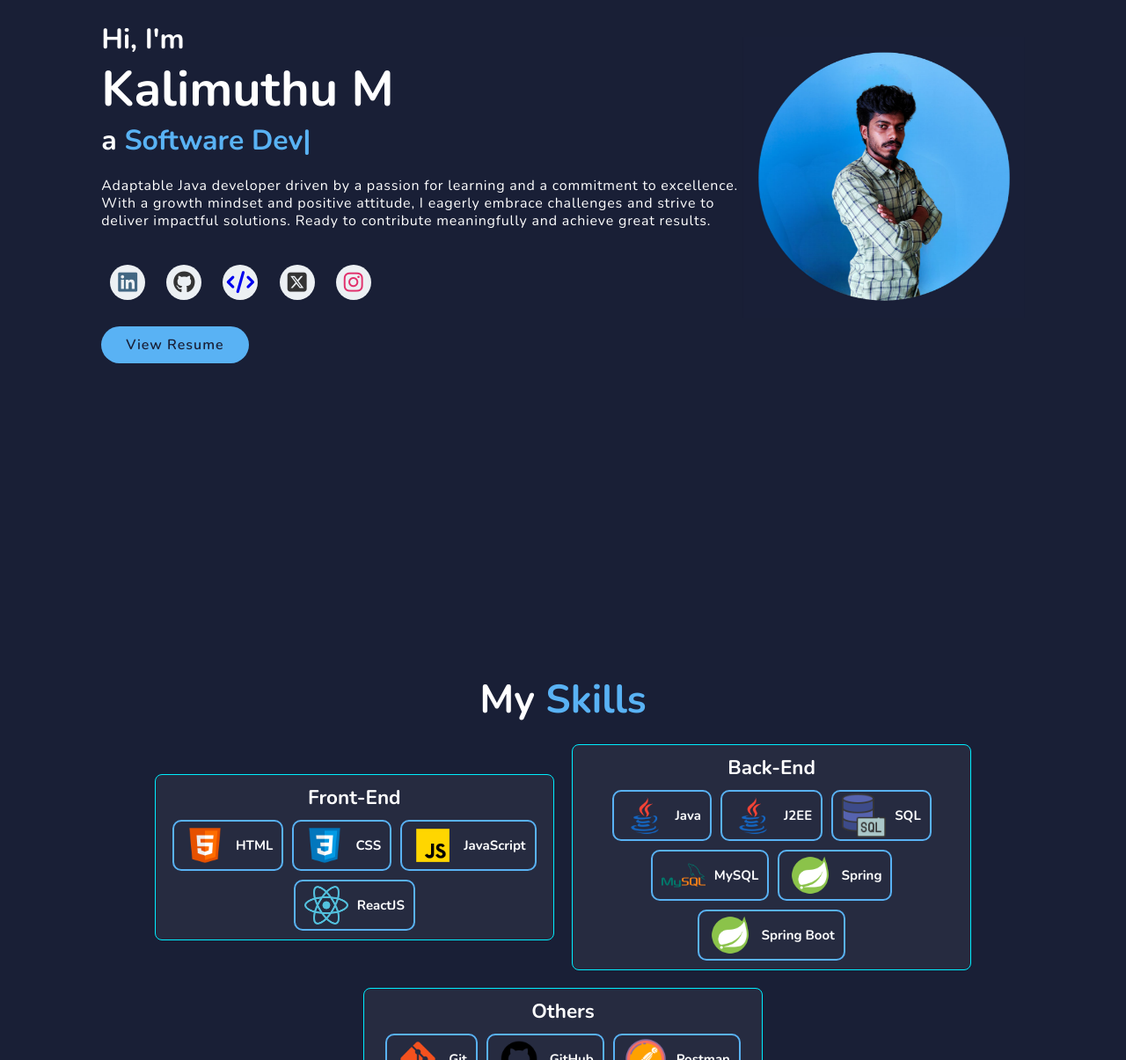
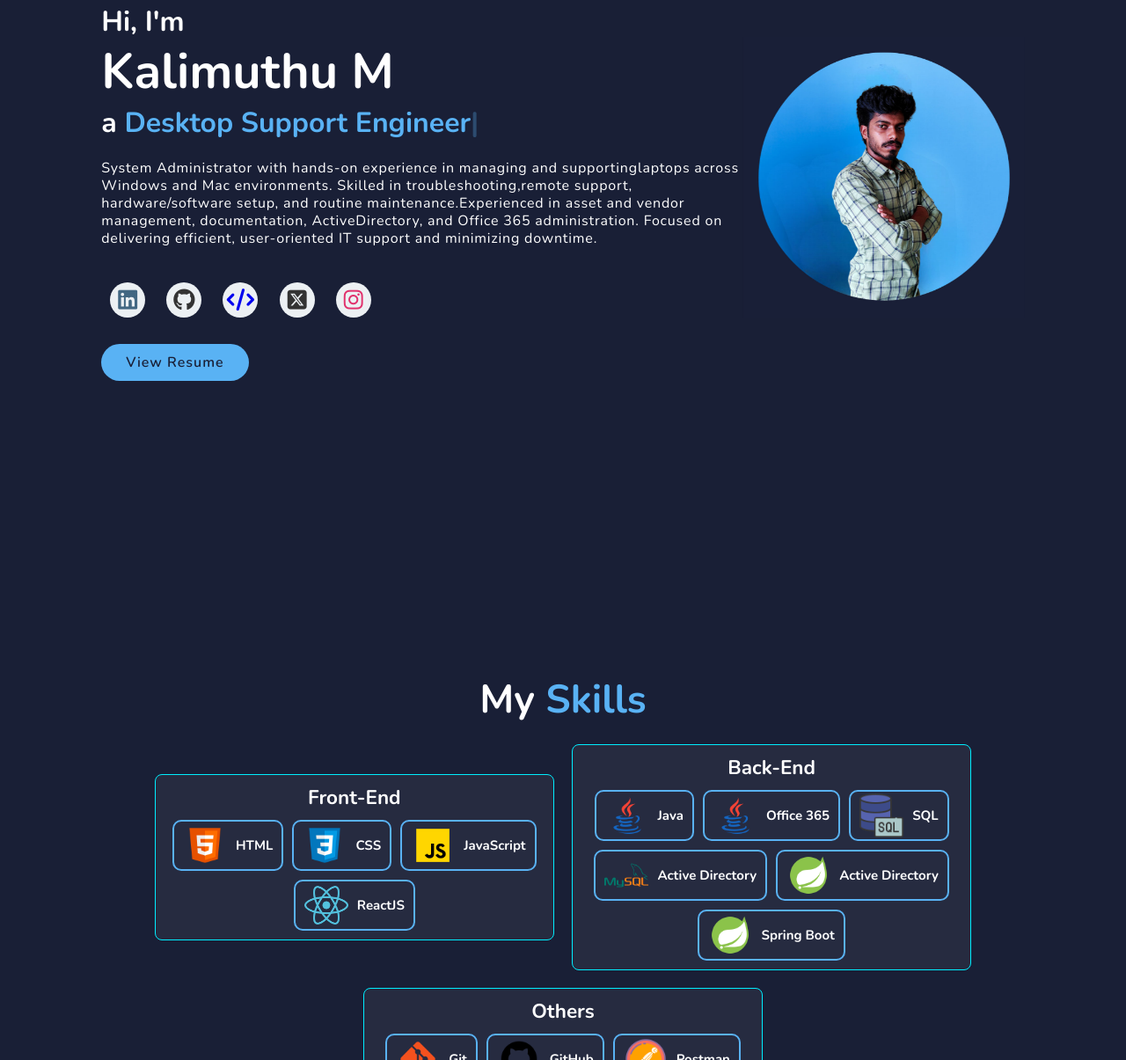
Before and after one commit to kms003/my-portfolio, a plain HTML site: page index.html in a window 1280 px wide. Shown: the part 222-1427 px from the top of the page at 88% size. Drawn offline with nearby package versions, Linux system fonts and the light colour scheme.

Commit message:
chaged something

```diff
--- a/index.html
+++ b/index.html
@@ -40,7 +40,7 @@
         <h1>Kalimuthu M</h1>
         <h3>a <span class="multiple-text"></span></h3>
         <p>
-          Adaptable Java developer driven by a passion for learning and a commitment to excellence. With a growth mindset and positive attitude, I eagerly embrace challenges and strive to deliver impactful solutions. Ready to contribute meaningfully and achieve great results.
+          System Administrator with hands-on experience in managing and supportinglaptops across Windows and Mac environments. Skilled in troubleshooting,remote support, hardware/software setup, and routine maintenance.Experienced in asset and vendor management, documentation, ActiveDirectory, and Office 365 administration. Focused on delivering efficient, user-oriented IT support and minimizing downtime.
         </p>
 
         <div class="social-media">
@@ -102,7 +102,7 @@
             </div>
             <div class="dr2-1">
               <img src="images/icons/java.png" class="ico" />
-              <h3 class="sk">J2EE</h3>
+              <h3 class="sk">Office 365</h3>
             </div>
             <div class="dr2-1">
               <img src="images/icons/sql-60.png" class="ico" />
@@ -111,11 +111,11 @@
 
             <div class="dr2-1">
               <img src="images/icons/mysql-144.png" class="ico" />
-              <h3 class="sk">MySQL</h3>
+              <h3 class="sk">Active Directory</h3>
             </div>
             <div class="dr2-1">
               <img src="images/icons/spring-boot-144.png" class="ico" />
-              <h3 class="sk">Spring</h3>
+              <h3 class="sk">Active Directory</h3>
             </div>
             <div class="dr2-1">
               <img src="images/icons/spring-boot-144.png" class="ico" />
--- a/main.js
+++ b/main.js
@@ -56,7 +56,7 @@ ScrollReveal().reveal('.home-contact p, .about-content', {origin: 'right'});
                             /* Typed JS*/
 
 const typed  = new Typed('.multiple-text', {
-    strings: ['Java Developer', 'Software Developer', 'Web Developer', 'Programmer'],
+    strings: ['System Adminstrative', 'Desktop Support Engineer', 'Technical Support Engineer'],
     typeSpeed: 70,
     backSpeed: 70,
     backDelay: 1000,
```
